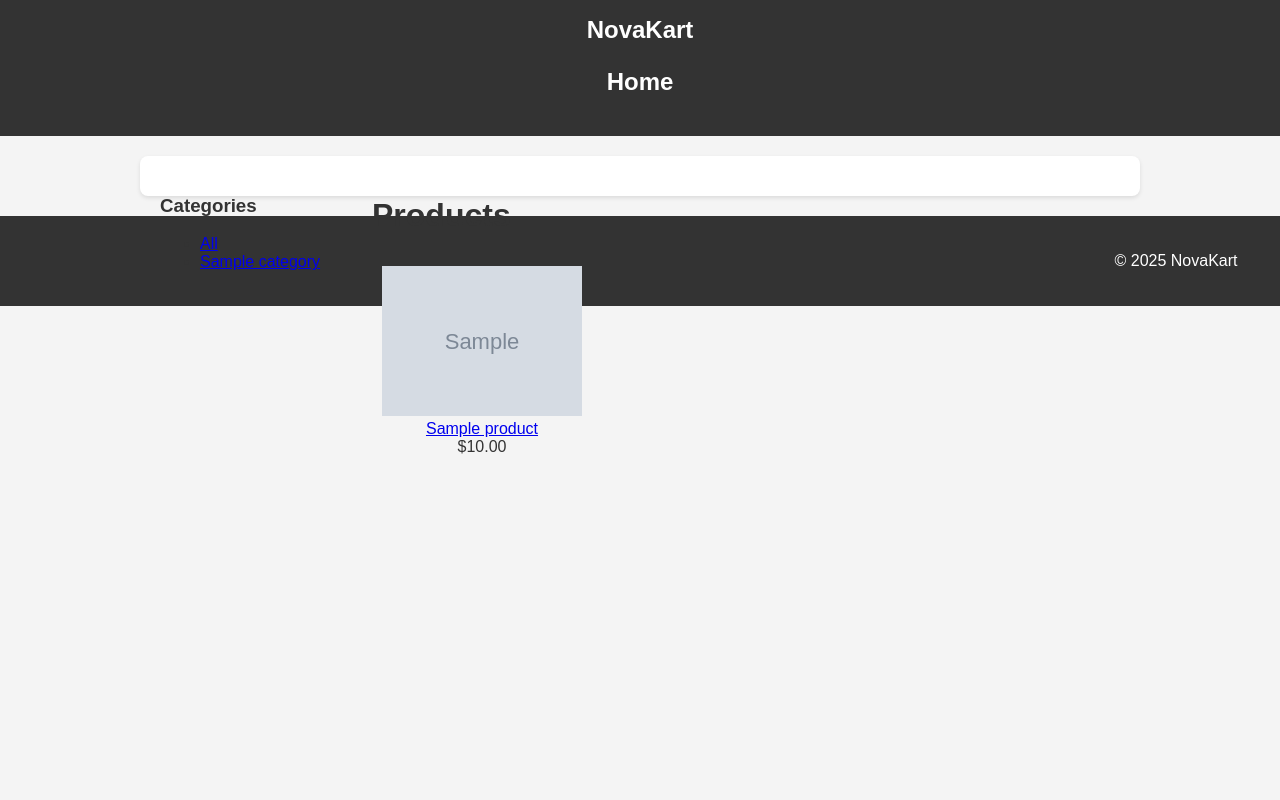
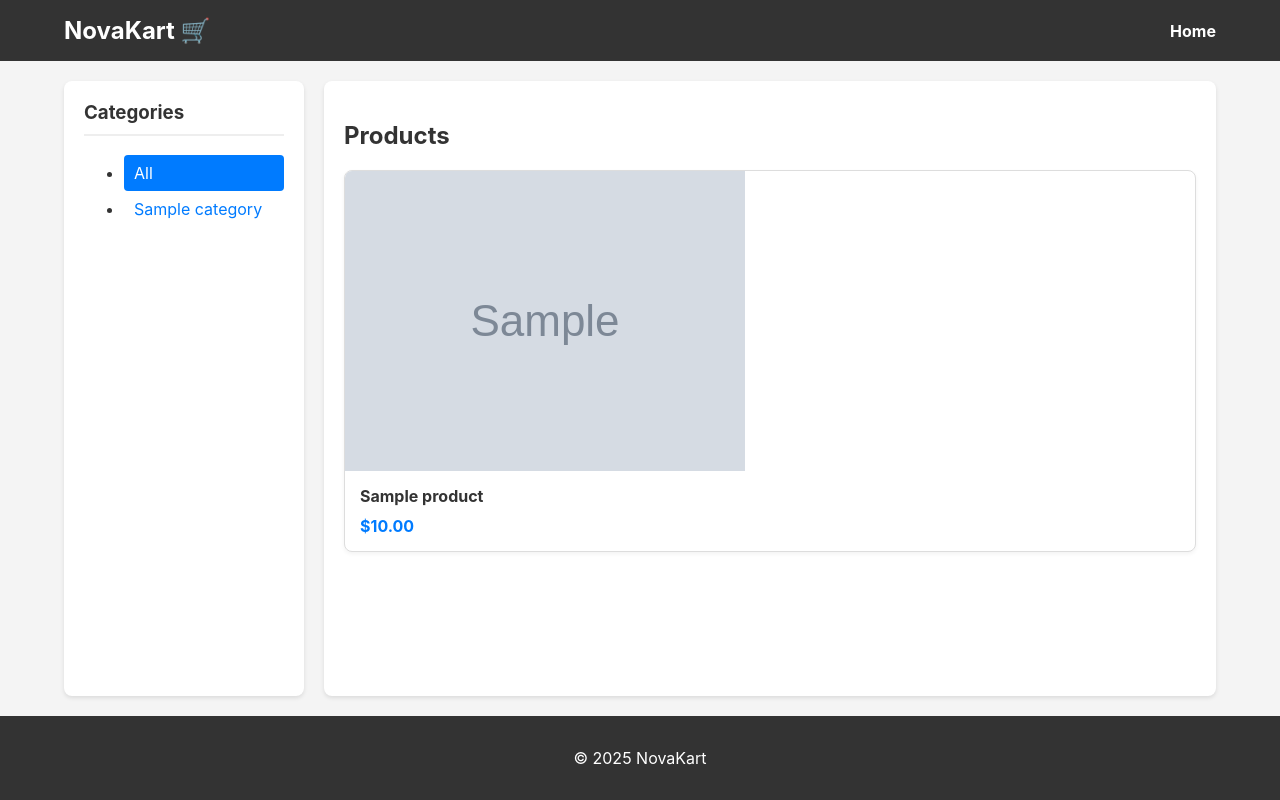
Before and after one commit to ahmadkhabeer/novakart, a Django app: page / in a window 1280 px wide. Run offline with Django 5.2, Linux system fonts and the light colour scheme; tables that the repository leaves empty hold one stand-in row (values such as "Sample post"); grey boxes marked "Sample" are stand-in pictures.

Commit message:
fix the website layout

```diff
--- a/novakart/urls.py
+++ b/novakart/urls.py
@@ -16,6 +16,8 @@ Including another URLconf
 """
 from django.contrib import admin
 from django.urls import path, include
+from django.conf import settings
+from django.conf.urls.static import static
 
 urlpatterns = [
     path('admin/', admin.site.urls),
@@ -25,3 +27,6 @@ urlpatterns = [
     path('account/', include('users.urls', namespace='users')),
     path('', include('shop.urls')),
 ]
+
+if settings.DEBUG:
+    urlpatterns += static(settings.MEDIA_URL, document_root=settings.MEDIA_ROOT)
--- a/shop/static/shop/css/style.css
+++ b/shop/static/shop/css/style.css
@@ -1,13 +1,219 @@
-/* shop/static/shop/css/style.css */
-body { font-family: Arial, sans-serif; margin: 0; padding: 0; background-color: #f4f4f4; color: #333; }
-header { background-color: #333; color: #fff; padding: 1em 0; text-align: center; }
-header h1 { margin: 0; }
-header h1 a { color: #fff; text-decoration: none; }
-nav ul { list-style: none; padding: 0; }
-nav ul li { display: inline; margin: 0 15px; }
-nav ul li a { color: #fff; text-decoration: none; }
-main { padding: 20px; max-width: 960px; margin: 20px auto; background-color: #fff; border-radius: 8px; box-shadow: 0 2px 4px rgba(0,0,0,0.1); }
-.hero { text-align: center; padding: 50px 0; background-color: #e2e2e2; border-radius: 5px; margin-bottom: 20px; }
-.hero h1 { color: #007bff; }
-.button { display: inline-block; background-color: #007bff; color: #fff; padding: 10px 20px; text-decoration: none; border-radius: 5px; margin-top: 15px; }
-footer { text-align: center; padding: 20px; margin-top: 20px; background-color: #333; color: #fff; }
+/* 1. Global and Base Styles */
+body {
+  font-family: -apple-system, BlinkMacSystemFont, "Segoe UI", Roboto, Helvetica, Arial, sans-serif, "Apple Color Emoji", "Segoe UI Emoji", "Segoe UI Symbol";
+  margin: 0;
+  padding: 0;
+  background-color: #f4f4f4;
+  color: #333;
+  display: grid; /* Use Grid for the main page layout */
+  grid-template-rows: auto 1fr auto;
+  min-height: 100vh;
+}
+
+a {
+  text-decoration: none;
+  color: #007bff;
+}
+
+a:hover {
+  text-decoration: underline;
+}
+
+img {
+  max-width: 100%;
+  height: auto;
+}
+
+/* 2. Header and Footer Layout */
+header, footer {
+  background-color: #333;
+  color: #fff;
+  padding: 1em 5%;
+}
+
+header {
+  grid-row: 1;
+}
+
+footer {
+  grid-row: 3;
+  text-align: center;
+}
+
+nav {
+  display: flex;
+  justify-content: space-between;
+  align-items: center;
+}
+
+nav h1 {
+  margin: 0;
+  font-size: 1.5em;
+}
+
+nav h1 a {
+  color: #fff;
+  text-decoration: none;
+}
+
+nav ul {
+  list-style: none;
+  margin: 0;
+  padding: 0;
+  display: flex;
+  gap: 20px;
+}
+
+nav ul li a {
+  color: #fff;
+  text-decoration: none;
+  font-weight: bold;
+}
+
+/* 3. Product List Page Layout (Grid for Sidebar + Main) */
+.product-grid-container {
+  grid-row: 2; /* Position this in the middle row of the body grid */
+  display: grid;
+  grid-template-columns: 240px 1fr; /* Sidebar and main content columns */
+  gap: 20px;
+  max-width: 1200px;
+  margin: 20px auto;
+  width: 90%;
+}
+
+#sidebar {
+  background-color: #fff;
+  padding: 20px;
+  border-radius: 8px;
+  box-shadow: 0 2px 4px rgba(0, 0, 0, 0.1);
+}
+
+#sidebar h3 {
+  margin-top: 0;
+  border-bottom: 2px solid #eee;
+  padding-bottom: 10px;
+}
+
+#sidebar ul li a {
+  display: block;
+  padding: 8px 10px;
+}
+
+#sidebar ul li.selected a, #sidebar ul li a:hover {
+  background-color: #007bff;
+  color: #fff;
+  border-radius: 4px;
+  text-decoration: none;
+}
+
+#main-content {
+  background-color: #fff;
+  padding: 20px;
+  border-radius: 8px;
+  box-shadow: 0 2px 4px rgba(0, 0, 0, 0.1);
+}
+
+/* 4. Product Cards Layout (Flexbox) */
+.product-list {
+  display: flex;
+  flex-wrap: wrap; /* Allow items to wrap to the next line */
+  gap: 20px; /* Space between cards */
+}
+
+.product-card {
+  border: 1px solid #ddd;
+  border-radius: 8px;
+  overflow: hidden;
+  background: #fff;
+  box-shadow: 0 2px 4px rgba(0,0,0,0.05);
+  transition: transform 0.2s, box-shadow 0.2s;
+  flex-basis: 200px; /* Base width of the card */
+  flex-grow: 1; /* Allow cards to grow to fill space */
+  display: flex;
+  flex-direction: column;
+}
+
+.product-card:hover {
+  transform: translateY(-5px);
+  box-shadow: 0 4px 8px rgba(0,0,0,0.1);
+}
+
+.product-card img {
+  display: block;
+}
+
+.product-card .product-info {
+  padding: 15px;
+  flex-grow: 1; /* Ensure this div grows to push price down */
+  display: flex;
+  flex-direction: column;
+  justify-content: space-between; /* Pushes price to the bottom */
+}
+
+.product-card .product-info a {
+  font-weight: bold;
+  color: #333;
+}
+
+.product-card .product-info p {
+  margin: 10px 0 0;
+  font-weight: bold;
+  color: #007bff;
+}
+
+
+/* 5. Product Detail Page Layout (Flexbox) */
+.product-detail-container {
+  grid-row: 2; /* Position this in the middle row of the body grid */
+  display: flex;
+  flex-wrap: wrap; /* Wrap on smaller screens */
+  gap: 30px;
+  max-width: 1000px;
+  margin: 20px auto;
+  padding: 20px;
+  background-color: #fff;
+  border-radius: 8px;
+  box-shadow: 0 2px 4px rgba(0,0,0,0.1);
+}
+
+.product-image-container {
+  flex: 1 1 400px; /* Flex properties for responsive sizing */
+}
+
+.product-details {
+  flex: 1 1 400px;
+}
+
+.product-details .price {
+  font-size: 1.8em;
+  font-weight: bold;
+  color: #e63946;
+  margin: 10px 0;
+}
+
+/* 6. Forms and Buttons */
+.add-to-cart-form {
+  margin-top: 20px;
+  display: flex;
+  gap: 10px;
+  align-items: center;
+}
+
+.button {
+  display: inline-block;
+  background-color: #007bff;
+  color: #fff;
+  padding: 12px 24px;
+  text-decoration: none;
+  border-radius: 5px;
+  border: none;
+  cursor: pointer;
+  font-size: 1em;
+  transition: background-color 0.2s;
+}
+
+.button:hover {
+  background-color: #0056b3;
+  color: #fff;
+  text-decoration: none;
+}
--- a/shop/templates/shop/base.html
+++ b/shop/templates/shop/base.html
@@ -1,24 +1,25 @@
 <!DOCTYPE html>
+{% load static %}
 <html lang="en">
   <head>
     <meta charset="UTF-8" />
     <meta name="viewport" content="width=device-width, initial-scale=1.0" />
     <title>NovaKart | {% block title %}{% endblock %}</title>
-    {% load static %}
     <link rel="stylesheet" href="{% static 'shop/css/style.css' %}" />
   </head>
   <body>
     <header>
       <nav>
-        <h1>
-          <a href="{% url 'shop:product_list' %}">NovaKart</a>
-          <ul>
-            <li><a href="{% url 'shop:product_list' %}">Home</a></li>
+        <h1><a href="{% url 'shop:product_list' %}">NovaKart 🛒</a></h1>
+        <ul>
+          <li><a href="{% url 'shop:product_list' %}">Home</a></li>
           </ul>
-        </h1>
       </nav>
     </header>
-    <main>{% block content %}{% endblock %}</main>
+
+    {% block content %}
+    {% endblock %}
+
     <footer>
       <p>© 2025 NovaKart</p>
     </footer>
--- a/shop/templates/shop/product_list.html
+++ b/shop/templates/shop/product_list.html
@@ -2,11 +2,12 @@
 {% load static %}
 
 {% block title %}
-    {% if category %}{{category.name}}{% else %}Products{% endif %}
+    {% if category %}{{ category.name }}{% else %}Products{% endif %}
 {% endblock %}
 
 {% block content %}
-    <div id="sidebar" style="float: left; width: 20%; padding-right: 20px;">
+<main class="product-grid-container">
+    <aside id="sidebar">
         <h3>Categories</h3>
         <ul>
             <li {% if not category %}class="selected"{% endif %}>
@@ -18,19 +19,23 @@
                 </li>
             {% endfor %}
         </ul>
-    </div>
-    <div id="main" style="float: left; width: 75%;">
+    </aside>
+
+    <section id="main-content">
         <h1>{% if category %}{{ category.name }}{% else %}Products{% endif %}</h1>
         <div class="product-list">
             {% for product in products %}
-                <div class="item" style="display: inline-block; width: 200px; margin: 10px; text-align: center;">
+                <div class="product-card">
                     <a href="{{ product.get_absolute_url }}">
-                        <img src="{% if product.image %}{{ product.image.url }}{% else %}{% static 'shop/img/no_image.png' %}{% endif %}" alt="{{ product.name }}" style="max-width: 100%; height: auto;">
+                        <img src="{% if product.image %}{{ product.image.url }}{% else %}{% static 'shop/img/no_image.png' %}{% endif %}" alt="{{ product.name }}">
                     </a>
-                    <a href="{{ product.get_absolute_url }}">{{ product.name }}</a><br>
-                    ${{ product.price }}
+                    <div class="product-info">
+                      <a href="{{ product.get_absolute_url }}">{{ product.name }}</a>
+                      <p>${{ product.price }}</p>
+                    </div>
                 </div>
             {% endfor %}
         </div>
-    </div>
+    </section>
+</main>
 {% endblock %}
```
Also changed, not shown: products/templates/products/product_detail.html (+12 -9 lines).
